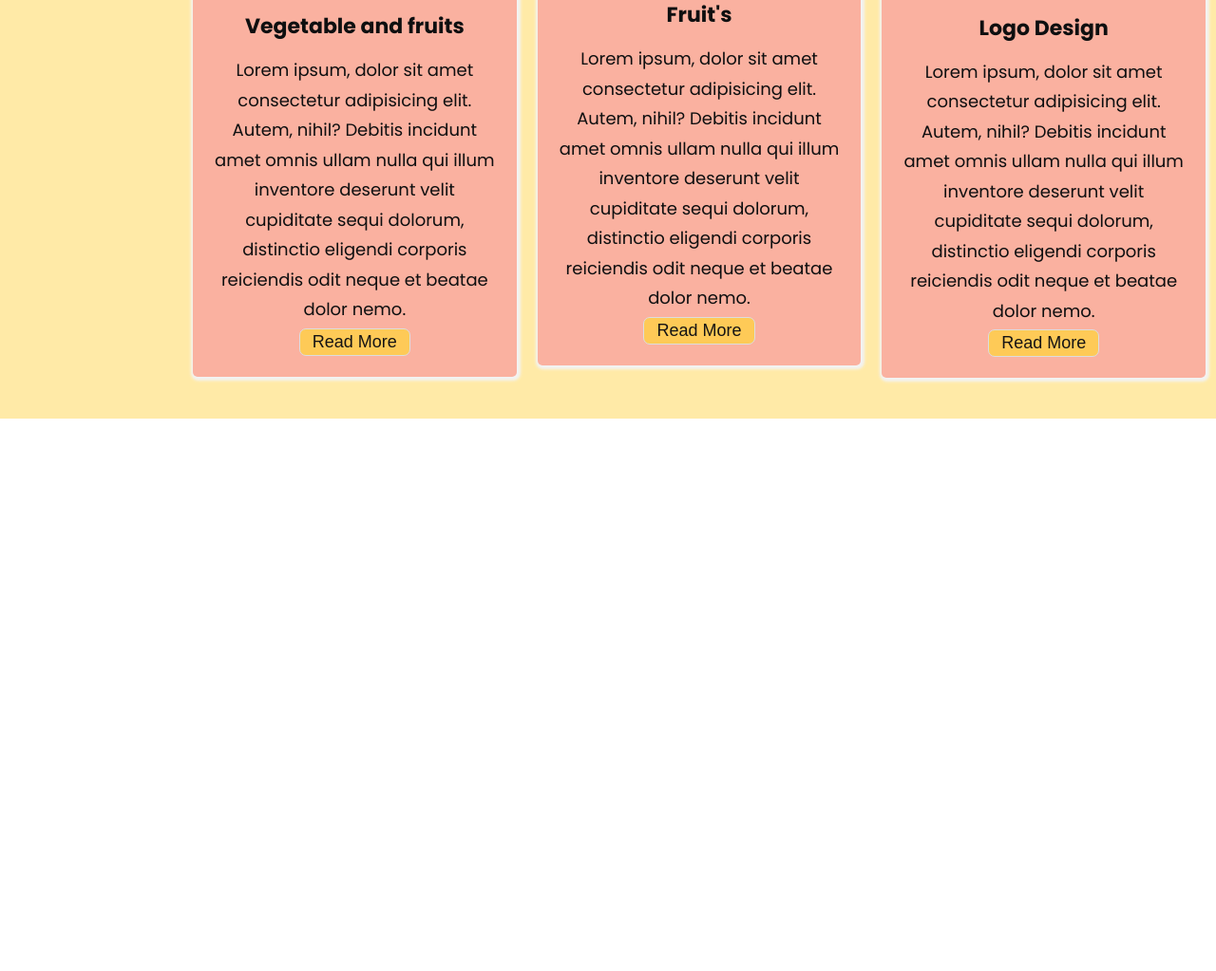
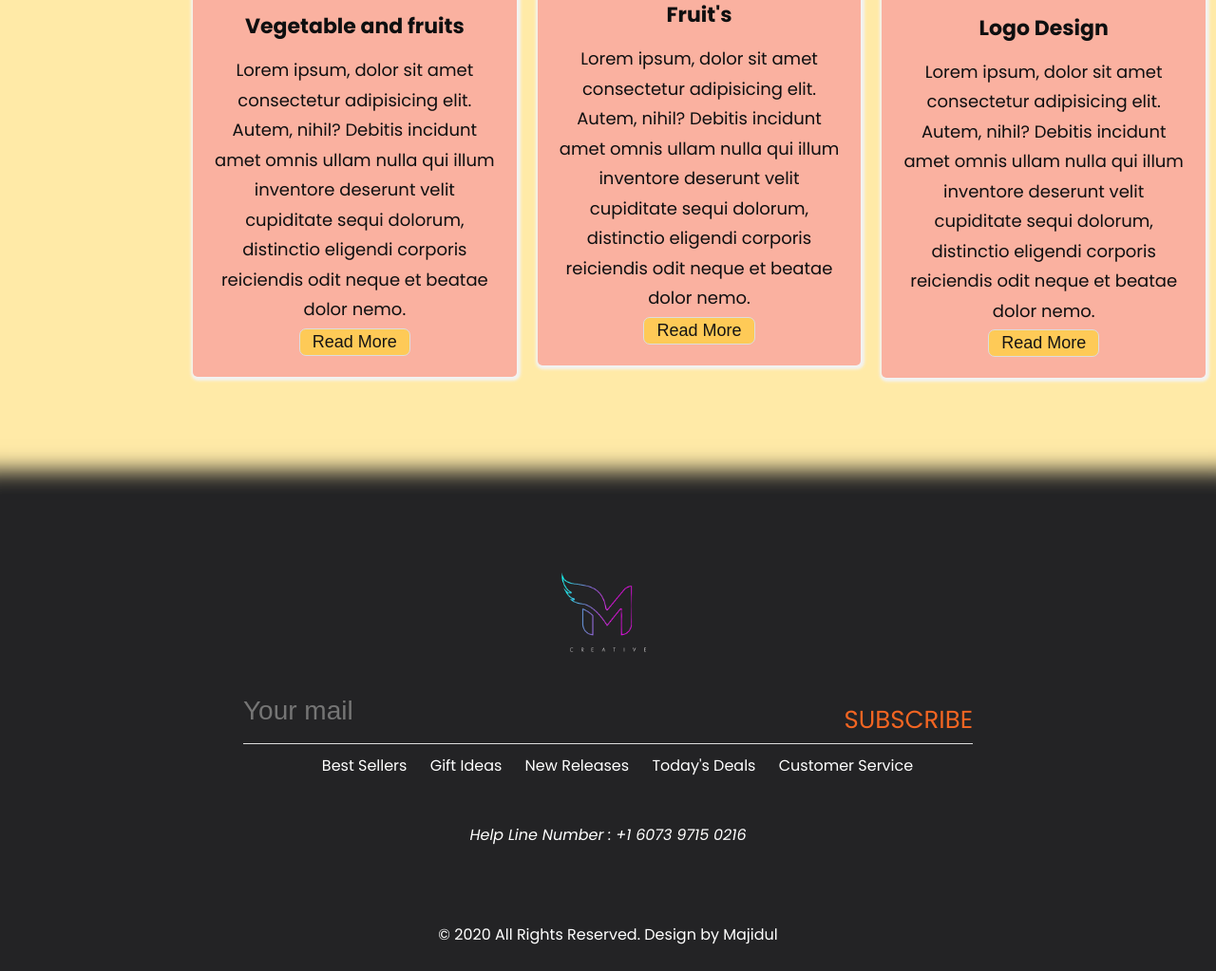
Before and after one commit to pro-majidul/my-new-website, a plain HTML site: page index.html in a window 1280 px wide. Shown: the part 2681-3704 px from the top of the page at 95% size. Before the commit the page ends 3122 px from the top, so only its background shows below. Drawn offline with Linux system fonts and the light colour scheme.

Commit message:
footer area style

```diff
--- a/index.html
+++ b/index.html
@@ -141,6 +141,32 @@
         </div>
     </div>
 
+    <!-- footer Section -->
+    <footer id="footer-area">
+        <div class="footer-content">
+           <div class="div-img">
+            <img src="images/M-removebg-preview.png" alt="">
+           </div>
+           <div class="input-fill">
+            <input type="mail" class="btn-ml" placeholder="Your mail" name="Your mail">
+            <span class="sub-btn">
+                <a href="">subscribe</a>
+            </span>
+            </div>
+            <div class="list-item">
+                <ul>
+                    <li><a href="">Best Sellers</a></li>
+                    <li><a href="">Gift Ideas</a></li>
+                    <li><a href="">New Releases </a></li>
+                    <li><a href="">Today's Deals </a></li>
+                    <li><a href="">Customer Service</a></li>
+                </ul>
+                <address> Help Line Number :<a> +1 6073 9715 0216</a>
+                </address>
+                <p>© 2020 All Rights Reserved. <a href="">Design by Majidul</a> </p>
+            </div>
+         </div>
+    </footer>
 </body>
 
 </html>
--- a/style.css
+++ b/style.css
@@ -240,7 +240,7 @@ body{
 #blog-container{
     background-color:#ffeaa7;
     width: 100%;
-    padding: 2rem 0 2rem 12rem ;
+    padding: 2rem 0 7rem 12rem ;
 }
 #blog-container > h1 {
     color: rgb(22, 26, 13);
@@ -306,3 +306,98 @@ body{
     background: #000;
     color: #ddd;
 }
+/* footer Section area style  */
+.div-img img{
+    width:200px;
+}
+
+#footer-area{
+    width: 100%;
+    background-color: #232325;
+    /* padding: 2rem 0 2rem 12rem ; */
+    box-shadow: 0 0 22px 25px  #232325;
+    align-items: center;
+    text-align: center;
+}
+.div-img{
+    padding-top: 4rem ;
+}
+
+.input-fill{
+  width: 60%;
+  margin: 0 auto;
+  text-align: center;
+  display: flex;
+  border-bottom: 1px solid #ddd !important;
+}
+
+.input-fill .btn-ml {
+    width: 80%;
+    font-size: 28px;
+    color: #fff;
+    background-color: transparent;
+    padding: 5px 0px 5px 0px;
+    height: 60px;
+    border: none;
+
+}
+
+.input-fill .sub-btn {
+    width: 30%;
+    font-size: 26px;
+    color: #f26522;
+    background-color: transparent;
+    padding: 20px 0px 5px 0px;
+    border-radius: 30px;
+    border: none;
+    text-transform: uppercase;
+    text-align: right;
+}
+.sub-btn > a {
+    text-decoration:none ;
+    color: #f26522;
+    text-align: left;
+}
+.sub-btn > a:hover {
+   color: #fff;
+}
+
+.list-item {
+    width: 100%;
+    padding: 10px 0 10px 0;
+}
+.list-item li{
+    list-style: none;
+    display: inline;
+    margin-left: 20px;
+}
+.list-item li > a{
+    text-decoration: none;
+    color: #fff;
+    font-size: 16px;
+    font-weight:normal;
+    transition: all 1s;
+}
+.list-item li > a:hover{
+    color: #f26522;
+
+}
+.list-item > address {
+    margin: 3rem 0 5rem 0;
+    color: #fff;
+}
+
+.list-item > P{
+    color: #fff;
+    padding-bottom: 1rem;
+}
+.list-item > P > a{
+    color: #fff;
+    text-decoration: none;
+    transition: all 1s;
+}
+.list-item  a:hover{
+    color: #f26522;
+    cursor: pointer;
+
+}
```
